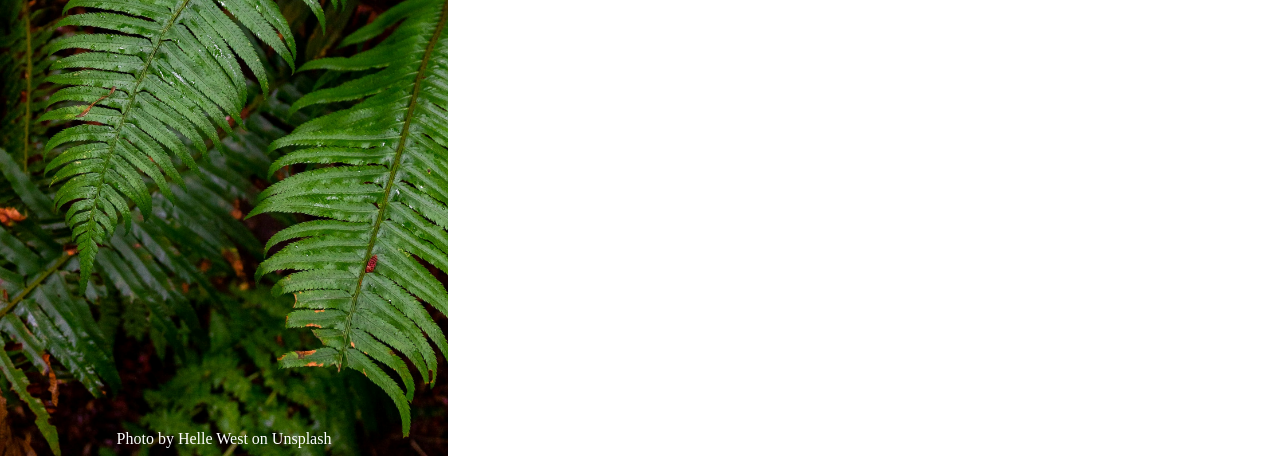
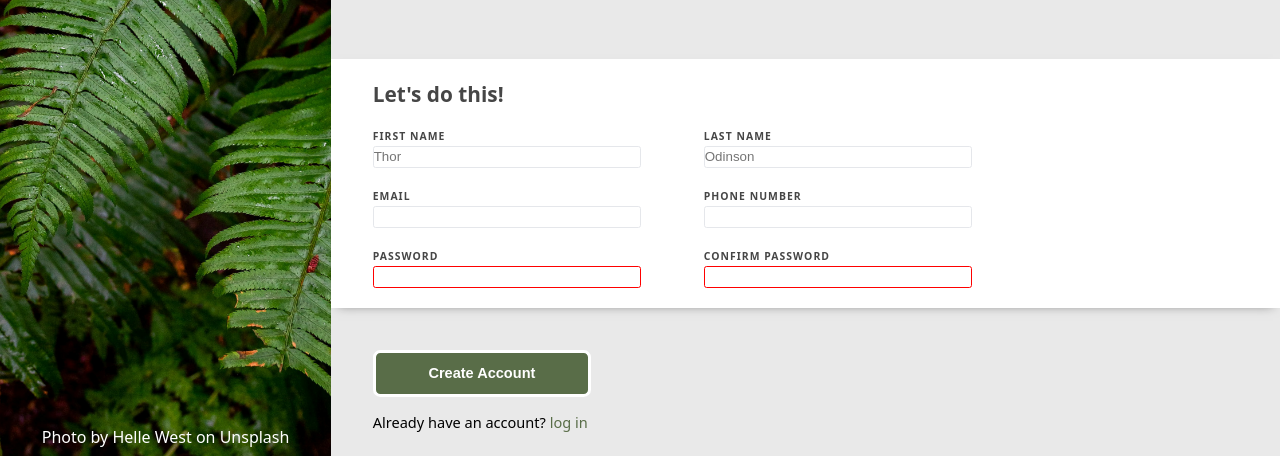
Before and after one commit to bvstt1/odin-sing-up-form, a plain HTML site: page index.html in a window 1280 px wide. Shown: the part 344-800 px from the top of the page. Drawn offline with Linux system fonts and the light colour scheme.

Commit message:
Finish the project

```diff
--- a/index.html
+++ b/index.html
@@ -15,28 +15,51 @@
             </div>
             <p id="image-copyrigth">Photo by Helle West on Unsplash</p>
         </div>
-        <section id="form">
-            <div>
-                <p>this is not a real online service! You know you need something like this in your life to help you realize your deepest dreams.</p>
+        <section id="section-form">
+            <div id="text-top-form">
+                <p>This is not a real online service! You know you need something like this in your life to help you realize your deepest dreams.</p>
                 <p>Sign up <em>now</em> to get started.</p>
                 <p>You <em>know</em> you want to.</p>
+            </div>
             <form action="example.com/path" method="post">
-                    <div>
+                <div id="form">
+                    <p>Let's do this!</p>
+                    <div class="form-container">
+                        <div class="label-container">
                             <label for="first_name">FIRST NAME</label>
-                        <input type="text" id="first_name" placeholder="Thor">
+                            <input type="text" id="first_name" placeholder="Thor" max="10" required>
+                        </div>
+                        <div class="label-container">
                             <label for="last_name">LAST NAME</label>
-                        <input type="text" id="last_name" placeholder="Odinson">
+                            <input type="text" id="last_name" placeholder="Odinson" max="10" required>
+                        </div>
+                    </div>
+                    <div class="form-container">
+                        <div class="label-container">
                             <label for="user_name">EMAIL</label>
-                        <input type="email" name="email" id="user_email">
+                            <input type="email" name="email" id="user_email" required>
+                        </div>
+                        <div class="label-container">
                             <label for="phone_number">PHONE NUMBER</label>
-                        <input type="number" id="phone_number" name="phone_number">
+                            <input type="tel" id="phone_number" name="phone_number" required>
+                        </div>
+                    </div>
+                    <div class="form-container">
+                        <div class="label-container">
                             <label for="user_password">PASSWORD</label>
-                        <input type="password" name="user_password" id="user_password">
+                            <input type="password" name="user_password" required minlength="6" id="user_password" required>
                         </div>
-                    <button>Create Account</button>
-                    <p></p>Already have an account? Log in
+                        <div class="label-container">
+                            <label for="confirm_password">CONFIRM PASSWORD</label>
+                            <input type="password" name="confirm_password" required minlength="6" id="confirm_password" required>
+                        </div>
+                    </div>
+                </div>
+                <div id="create-account">
+                    <button type="submit">Create Account</button>
+                    <p>Already have an account? <a href="index.html">log in</a></p>
+                </div>
             </form>
-            </div>
         </section>
     </section>
 </body>
--- a/styles.css
+++ b/styles.css
@@ -16,7 +16,9 @@ html{
 
 section{
     display: flex;
+    width: auto;
     flex-direction: row;
+    font-family: system-ui, -apple-system, BlinkMacSystemFont, 'Segoe UI', Roboto, Oxygen, Ubuntu, Cantarell, 'Open Sans', 'Helvetica Neue', sans-serif;
 }
 
 #odin-project{
@@ -34,7 +36,7 @@ section{
     display: flex;
     align-items: center;
     justify-content: center;
-    margin-top: 6rem;
+    margin-top: 2.5em;
     background-color: rgba(0, 0, 0, 0.5);
     font-family: "Norse-Bold", sans-serif;
     font-size: 5em;
@@ -51,6 +53,103 @@ section{
     text-align: center;
 }
 
+#section-form{
+    display: flex;
+    flex-direction: column;
+    width: auto;
+    font-weight: 500;
+    font-size: 1.3em;
+    background-color: rgb(233, 233, 233);
+}
+
+#text-top-form{
+    margin-top: 8em;
+}
+
+#text-top-form,
+#create-account
+{
+    padding: 0em 2em;
+}
+
+#text-top-form p:last-child{
+    padding: 3em 0;
+}
+
 #form{
-    width: 50vw;
+    display: flex;
+    flex-direction: column;
+    gap: 1em;
+    background-color: white;
+    margin-bottom: 2em;
+    padding: 1em 2em;
+    color: rgb(70, 70, 70);
+    box-shadow: 0px 4px 11px -7px rgba(0,0,0,0.53);
 }
+
+#form p:first-child{
+    font-weight: 600;
+}
+
+.form-container{
+    display: flex;
+    gap: 3em;
+}
+
+.label-container{
+    display: flex;
+    flex-direction: column;
+    font-size: 0.5em;
+    font-weight: 700;
+    letter-spacing: 0.1em;
+    gap: 0.3em;
+}
+
+input{
+    width: 20em;
+    height: 1.5em;
+    border-radius: 0.2em;
+    border: solid 1px #E5E7EB;
+}
+
+#create-account{
+    display: flex;
+    flex-direction: column;
+    gap: 0.4em;
+}
+
+#user_password:invalid,
+#confirm_password:invalid{
+    border-color: red;
+}
+
+input:focus {
+    border-color: blue;
+    outline: none;
+  }
+
+button{
+    display: flex;
+    justify-content: center;
+    align-items: center;
+    width: 15em;
+    height: 3.2em;
+    border-radius: 0.5em;
+    padding: 1em;
+    background-color: #596D48;
+    color: white;
+    font-size: 0.7em;
+    font-weight: 600;
+    border: solid;
+}
+
+#create-account p{
+    margin-top: 0.5em;
+    font-size: 0.7em;
+    font-weight: 500;
+}
+
+a{
+    color: #596D48;
+    text-decoration: none;
+}
```
Lines whose indentation alone changed are shown as unchanged.
